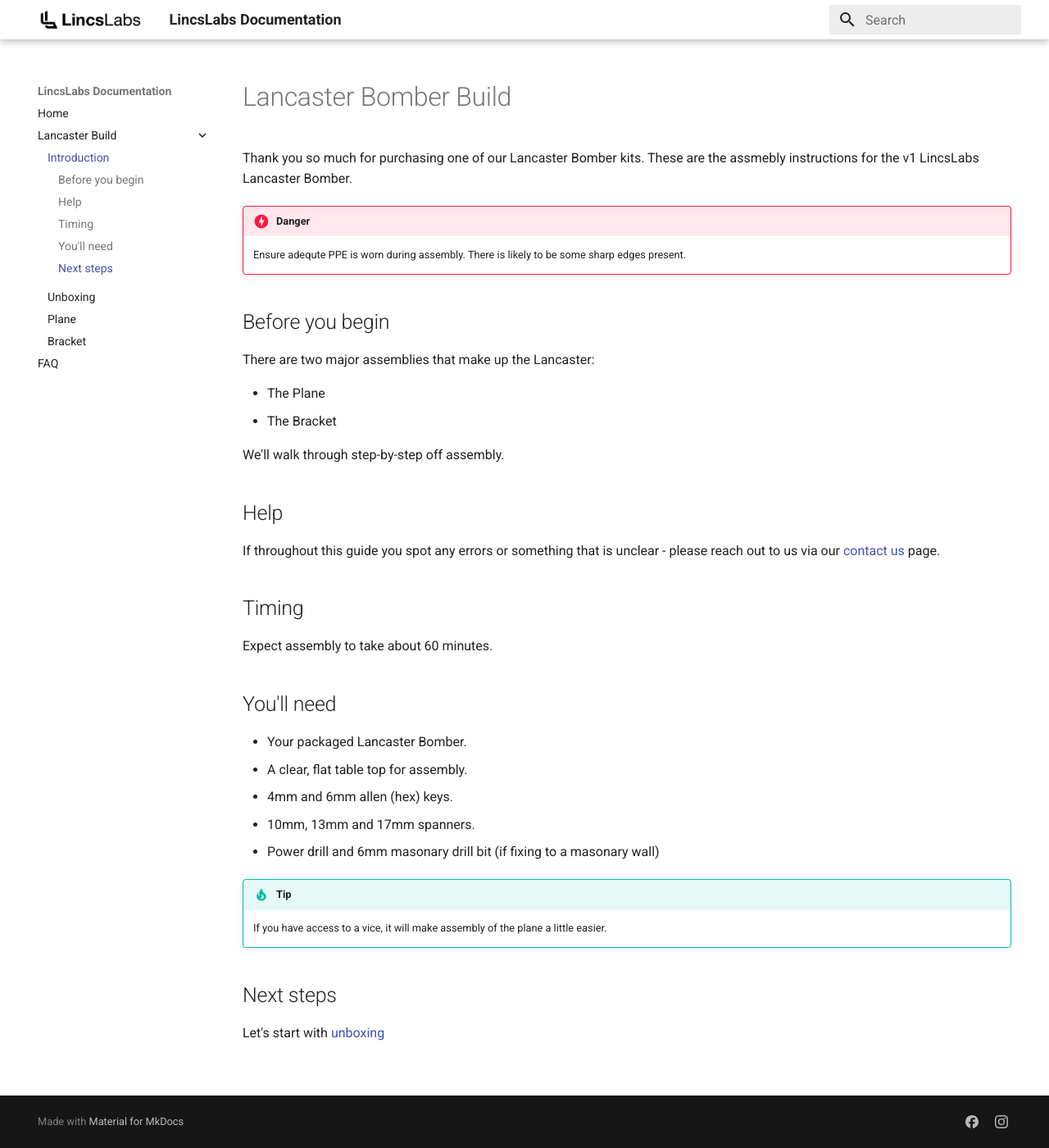
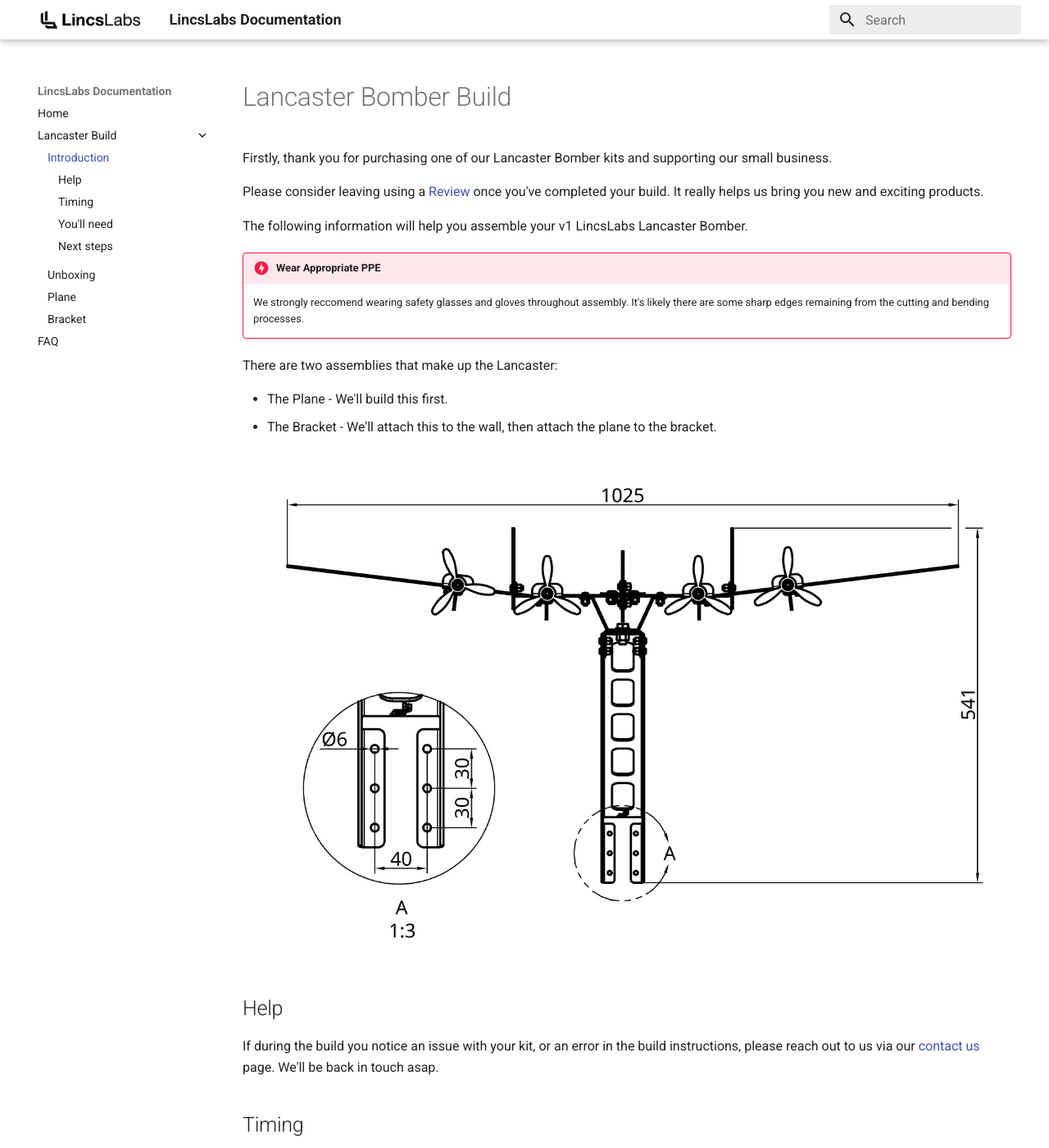
Before and after one commit to LincsLabs/docs, an MkDocs documentation site: the page built from docs/lancaster/intro.md, in a window 1280 px wide and 1400 px high. Shown: the whole window at 82% size. Built offline with MkDocs 1.6.1 and Material for MkDocs 9.7.7, drawn with Linux system fonts in a browser that asks for light colours; some of the changed text lies outside the part shown.

Commit message:
update to instructional content

```diff
--- a/docs/lancaster/intro.md
+++ b/docs/lancaster/intro.md
@@ -1,22 +1,25 @@
 # Lancaster Bomber Build
 
-Thank you so much for purchasing one of our Lancaster Bomber kits. These are the assmebly instructions for the v1 LincsLabs Lancaster Bomber.
+Firstly, thank you for purchasing one of our Lancaster Bomber kits and supporting our small business.
 
-!!! Danger
-    Ensure adequte PPE is worn during assembly. There is likely to be some sharp edges present.
+Please consider leaving using a [Review](https://www.facebook.com/LincsLabs/reviews) once you've completed your build. It really helps us bring you new and exciting products.
 
-## Before you begin
+The following information will help you assemble your v1 LincsLabs Lancaster Bomber.
 
-There are two major assemblies that make up the Lancaster:
+!!! Danger "Wear Appropriate PPE"
+    We strongly reccomend wearing safety glasses and gloves throughout assembly. It's likely there are some sharp edges remaining from the cutting and bending processes.
 
-- The Plane
-- The Bracket
 
-We'll walk through step-by-step off assembly.
+There are two assemblies that make up the Lancaster:
+
+- The Plane - We'll build this first.
+- The Bracket - We'll attach this to the wall, then attach the plane to the bracket.
+
+![Image title](photos/Drawing.jpeg)
 
 ## Help
 
-If throughout this guide you spot any errors or something that is unclear - please reach out to us via our [contact us](https://lincslabs.co.uk/pages/contact) page.
+If during the build you notice an issue with your kit, or an error in the build instructions, please reach out to us via our [contact us](https://lincslabs.co.uk/pages/contact) page. We'll be back in touch asap.
 
 ## Timing
 
@@ -31,7 +34,7 @@
 - Power drill and 6mm masonary drill bit (if fixing to a masonary wall)
 
 !!! tip
-    If you have access to a vice, it will make assembly of the plane a little easier.
+    If you have access to a bench vice, you can use this to hold the plane fusealage and make assembly a little easier.
 
 ## Next steps
 
--- a/mkdocs.yml
+++ b/mkdocs.yml
@@ -7,7 +7,7 @@
       - Plane: lancaster/plane.md
       - Bracket: lancaster/bracket.md
   - FAQ: faq.md
-site_url: https://sitename.example
+site_url: https://docs.lincslabs.co.uk
 theme:
   logo: assets/logos/full.png
   name: material
@@ -19,20 +19,16 @@
     primary: white
     accent: indigo
 
-
-
-
 markdown_extensions:
+  - admonition
+  - pymdownx.details
+  - pymdownx.superfences
   - attr_list
   - pymdownx.emoji:
       emoji_index: !!python/name:material.extensions.emoji.twemoji
       emoji_generator: !!python/name:material.extensions.emoji.to_svg
-
-markdown_extensions:
-  - admonition
-  - pymdownx.details
-  - pymdownx.superfences
-
+  - md_in_html
+  - pymdownx.blocks.caption
 extra:
   social:
     - icon: simple/facebook
```
Also changed, not shown: docs/index.md (+7 -1 lines), docs/lancaster/bracket.md (+10 -0 lines), docs/lancaster/photos/Drawing.jpeg (added), docs/lancaster/photos/photo1.jpeg (added), 5 other files.
